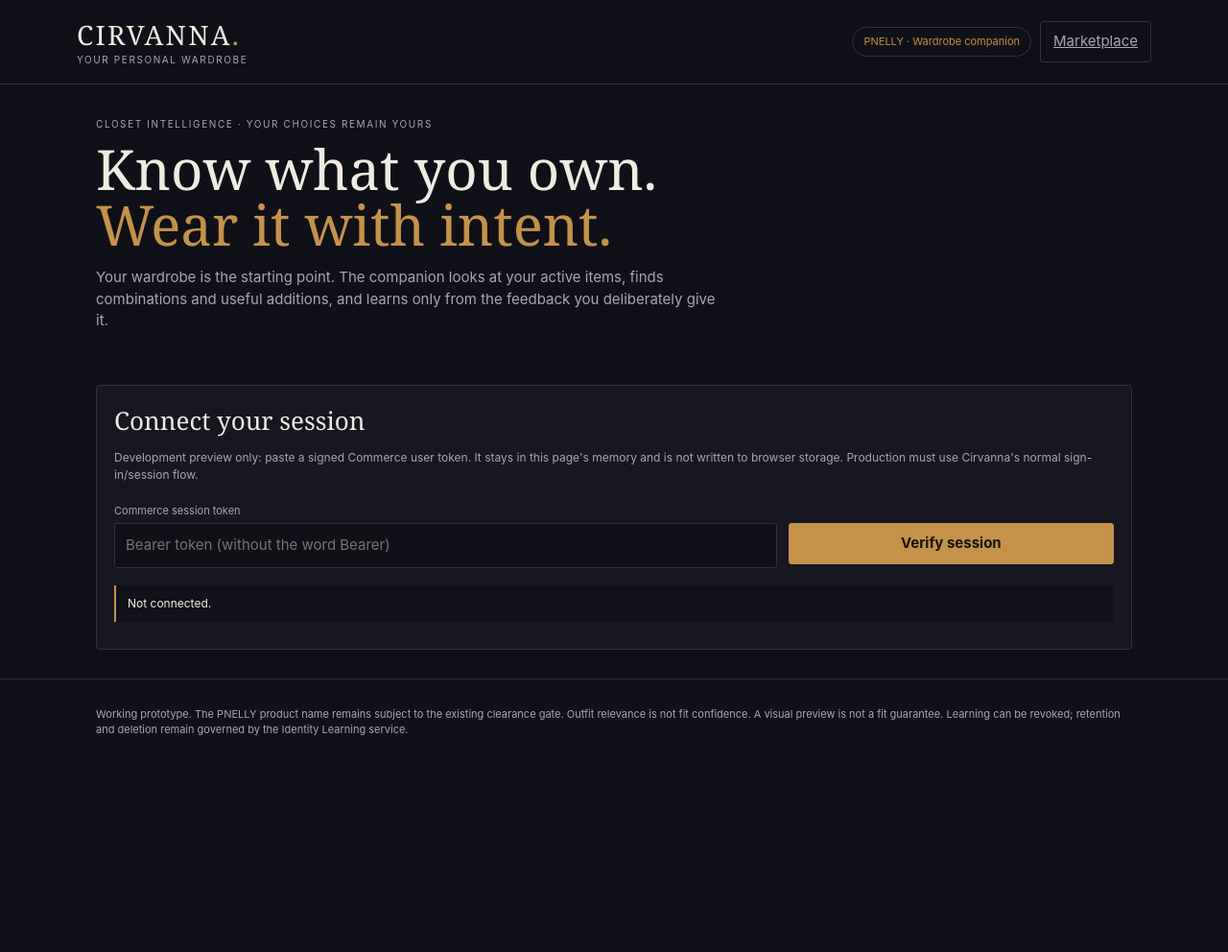
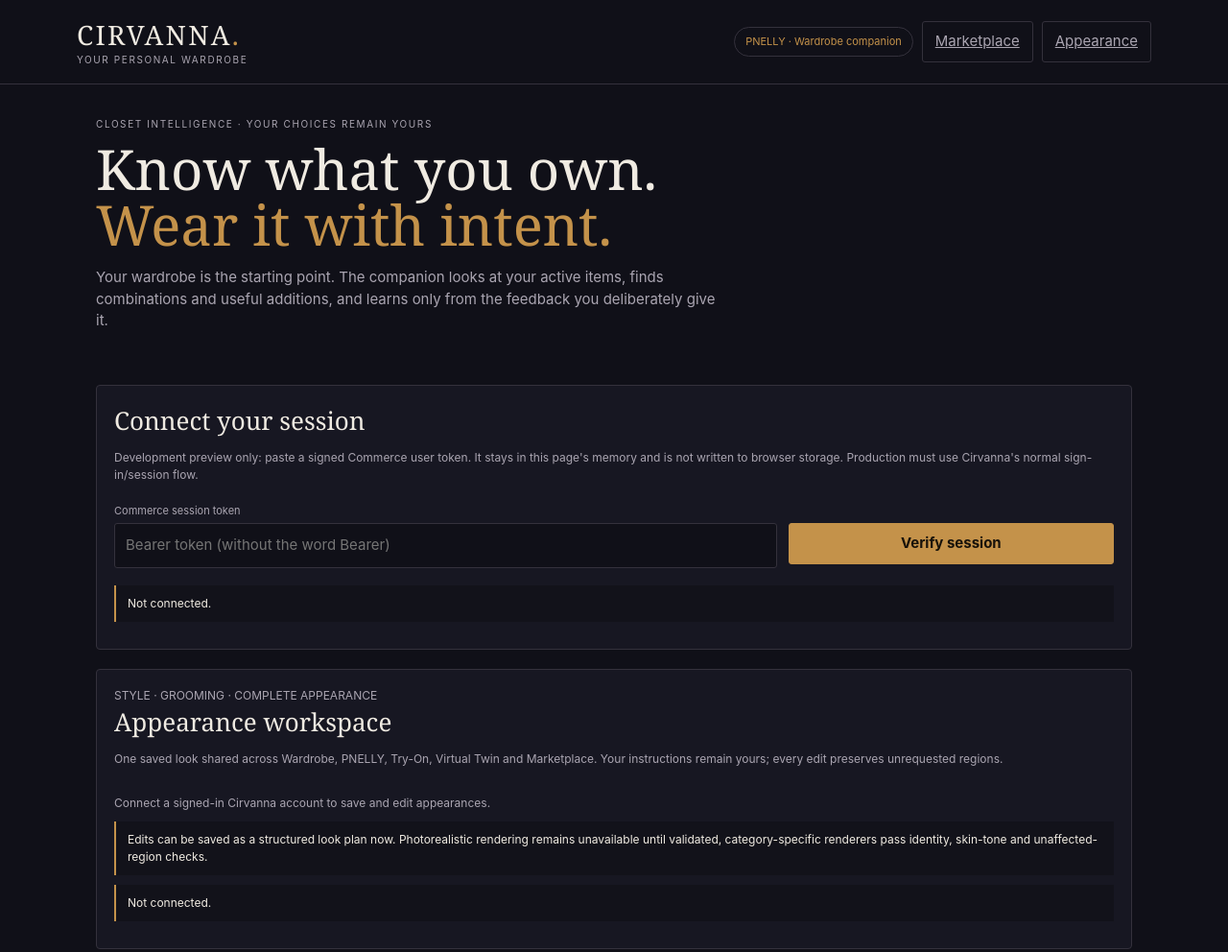
Before and after one commit to cirvannaco-png/Cirvanna-demo, a plain HTML site: page apps/demo-web/wardrobe.html in a window 1280 px wide. Shown: the top 992 px of the page at 96% size. Before the commit the page ends 813 px from the top, so only its background shows below. Drawn offline with Linux system fonts and the light colour scheme.

Commit message:
feat(wardrobe): mount shared appearance workspace and verified session bridge

```diff
--- a/apps/demo-web/wardrobe.html
+++ b/apps/demo-web/wardrobe.html
@@ -36,7 +36,7 @@ footer{padding:28px 0 44px;border-top:1px solid var(--line);color:var(--muted);f
 </style>
 </head>
 <body>
-<header><div class="shell nav"><div><div class="brand">CIRVANNA<span>.</span></div><div class="eyebrow">Your personal wardrobe</div></div><div class="row"><span class="tag">PNELLY · Wardrobe companion</span><a class="btn subtle" href="/">Marketplace</a></div></div></header>
+<header><div class="shell nav"><div><div class="brand">CIRVANNA<span>.</span></div><div class="eyebrow">Your personal wardrobe</div></div><div class="row"><span class="tag">PNELLY · Wardrobe companion</span><a class="btn subtle" href="/">Marketplace</a><a class="btn subtle" href="#appearanceWorkspaceRoot">Appearance</a></div></div></header>
 <main class="shell">
 <section class="hero">
 <div class="eyebrow">Closet intelligence · your choices remain yours</div>
@@ -174,6 +174,7 @@ footer{padding:28px 0 44px;border-top:1px solid var(--line);color:var(--muted);f
 <div class="status" id="recommendStatus" role="status">Recommendations use the EEPL context gate, NPL exclusions and CaTaCaCi/CAL display authorization.</div>
 <div id="recommendations"></div>
 </section>
+<section id="appearanceWorkspaceRoot" aria-label="Shared appearance workspace"></section>
 </main>
 <footer><div class="shell">Working prototype. The PNELLY product name remains subject to the existing clearance gate. Outfit relevance is not fit confidence. A visual preview is not a fit guarantee. Learning can be revoked; retention and deletion remain governed by the Identity Learning service.</div></footer>
 
@@ -591,6 +592,7 @@ footer{padding:28px 0 44px;border-top:1px solid var(--line);color:var(--muted);f
     $("recommendPanel").classList.remove("hidden");
     $("connectPanel").classList.add("hidden");
     status("connectionStatus", "Authenticated.", "good");
+    window.dispatchEvent(new CustomEvent("cirvanna:session-ready", {detail:{accessToken:token, source:"wardrobe"}}));
   };
   const createConsent = async scope => {
     const data = await api("/api/wardrobe/consents", {method:"POST", body:JSON.stringify({scope,granted:true})});
@@ -1127,4 +1129,5 @@ footer{padding:28px 0 44px;border-top:1px solid var(--line);color:var(--muted);f
   updateConsentState();
 })();
 </script>
+<script src="/assets/appearance-workspace.js" defer></script>
 </body></html>
```
